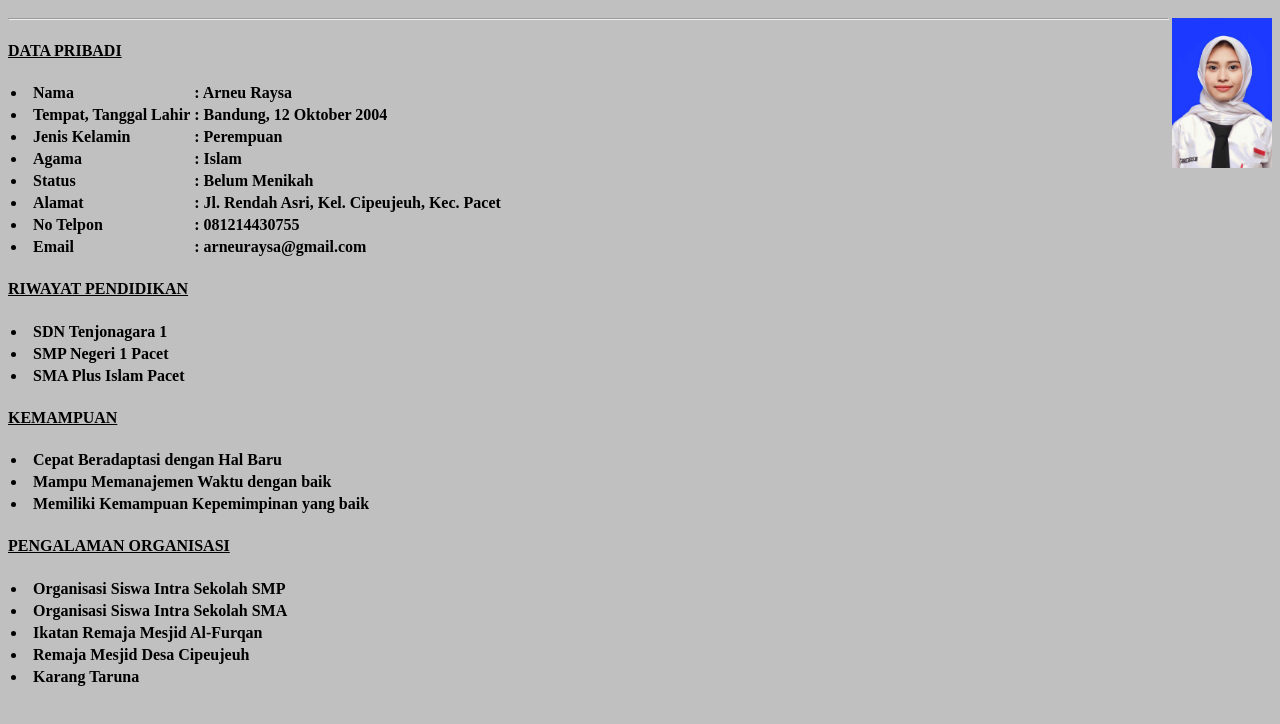
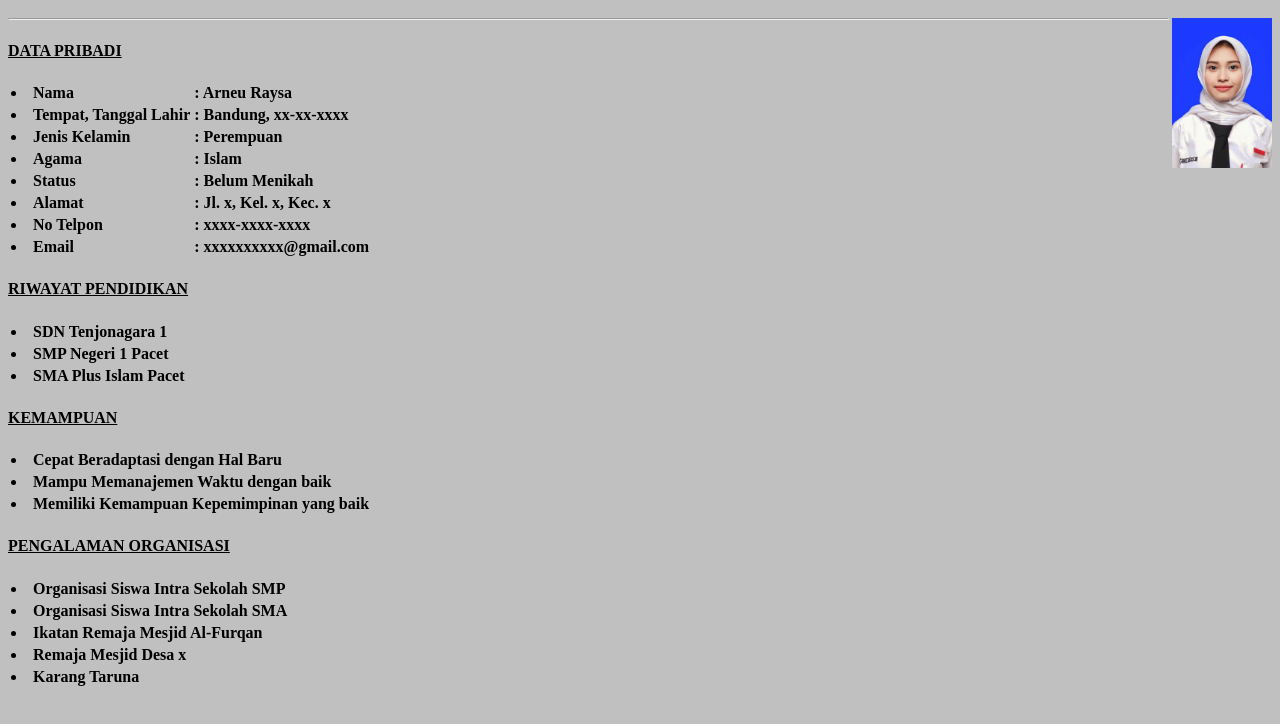
Before and after one commit to arneuraysa/itw2024_243040089, a plain HTML site: page latihan/latihan1/T1243040089.html in a window 1280 px wide. Shown: the part 48-772 px from the top of the page. Drawn offline with Linux system fonts and the light colour scheme.

Commit message:
Update T1243040089.html

```diff
--- a/latihan/latihan1/T1243040089.html
+++ b/latihan/latihan1/T1243040089.html
@@ -14,7 +14,7 @@
             </tr>
             <tr>
                 <td><b><li>Tempat, Tanggal Lahir</li></b></td>
-                <td><b>: Bandung, 12 Oktober 2004</b></td>
+                <td><b>: Bandung, xx-xx-xxxx </b></td>
             </tr>
             <tr>
                 <td><b><li>Jenis Kelamin</li></b></td>
@@ -29,15 +29,15 @@
             </tr>
             <tr>
                 <td><b><li>Alamat</li></b></td>
-                <td><b>: Jl. Rendah Asri, Kel. Cipeujeuh, Kec. Pacet</b></td>
+                <td><b>: Jl. x, Kel. x, Kec. x</b></td>
             </tr>
             <tr>
                 <td><b><li>No Telpon</li></b></td>
-                <td><b>: 081214430755</b></td>
+                <td><b>: xxxx-xxxx-xxxx</b></td>
             </tr>
             <tr>
                 <td><b><li>Email</li></b></td>
-                <td><b>: arneuraysa@gmail.com</b></td>
+                <td><b>: xxxxxxxxxx@gmail.com</b></td>
             </tr>
         </table>
         <h4><u>RIWAYAT PENDIDIKAN</u></h4>
@@ -75,7 +75,7 @@
             <tr><td><b><li>Ikatan Remaja Mesjid Al-Furqan</li></b></td>
             </tr>
             <tr>
-                <td><b><li>Remaja Mesjid Desa Cipeujeuh</li></b></td>
+                <td><b><li>Remaja Mesjid Desa x</li></b></td>
             </tr>
             <tr>
                 <td><b><li>Karang Taruna</li></b></td>
```
